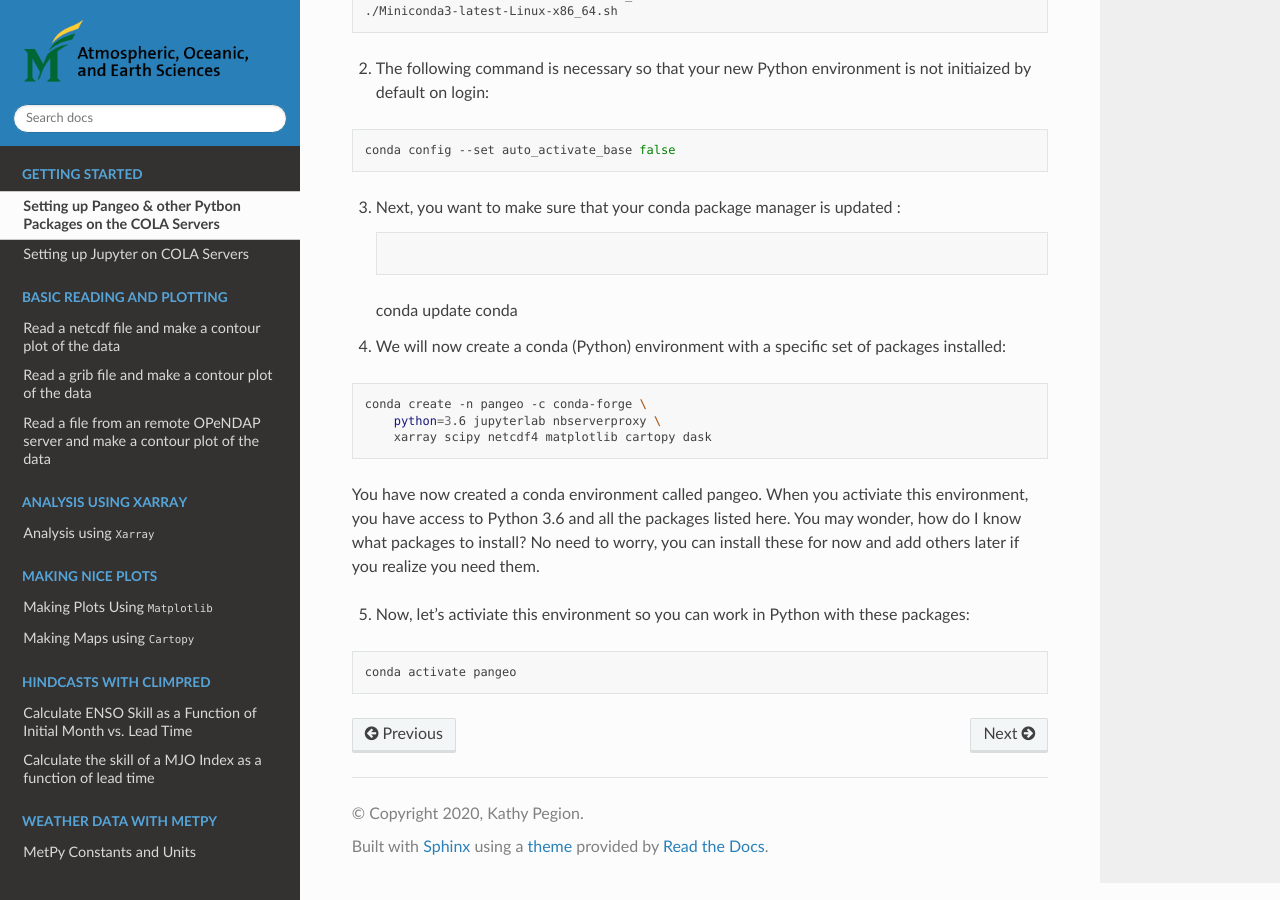
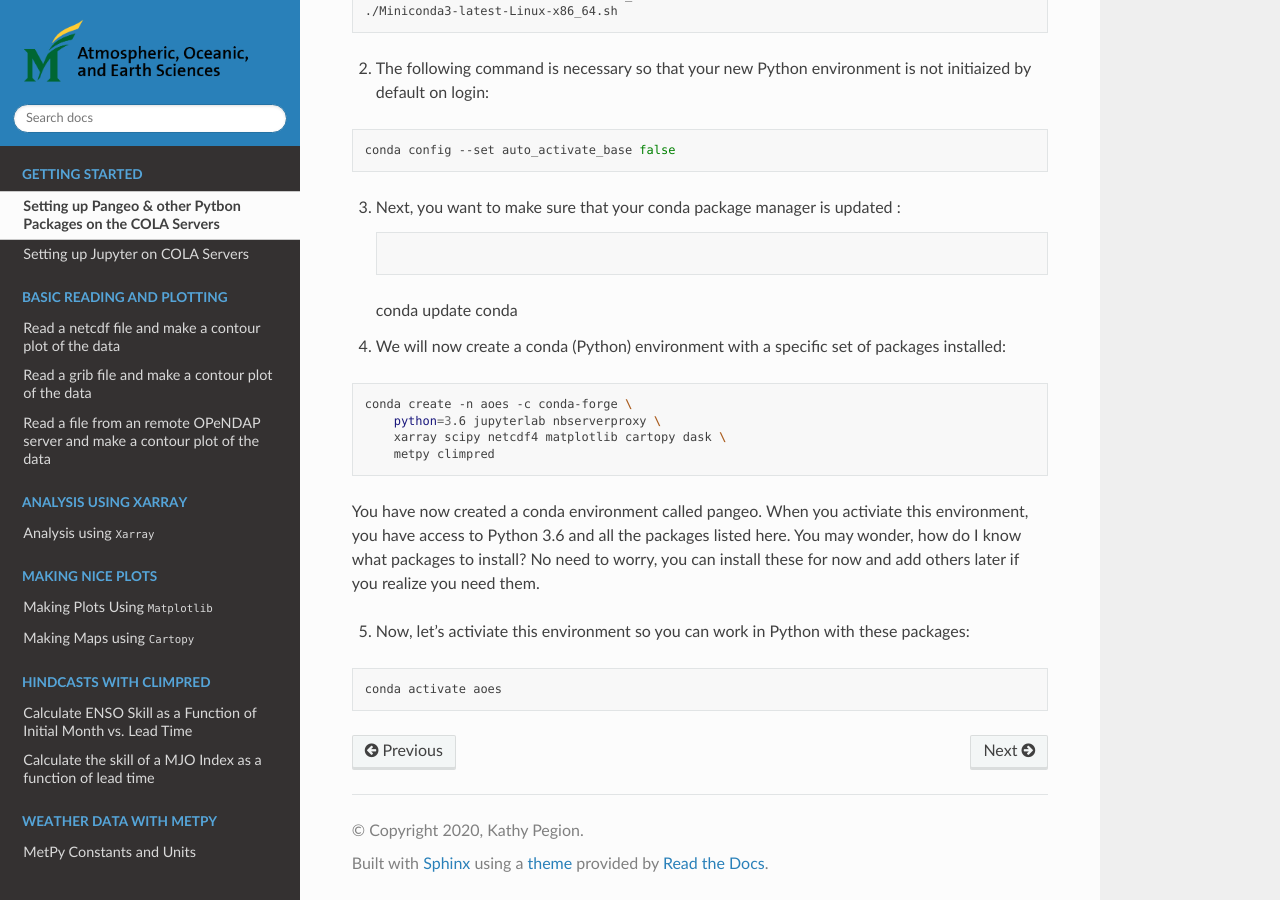
Before and after one commit to kpegion/Pangeo-at-AOES, a Sphinx documentation site: the page built from docs/source/setting-up-pangeo.rst, in a window 1280 px wide and 900 px high, scrolled down 674 px. Built offline with Sphinx 7.4.7 and the Read the Docs theme 2.0.0, drawn with Linux system fonts in a browser that asks for light colours; pages that are not in the unit, such as notebooks, are missing from menus.

Commit message:
update setting up pangeo

```diff
--- a/docs/source/setting-up-pangeo.rst
+++ b/docs/source/setting-up-pangeo.rst
@@ -35,9 +35,10 @@ I recommend installing your own version of miniconda (a mini version of Anaconda
 
 .. code-block:: bash
 
-   conda create -n pangeo -c conda-forge \
+   conda create -n aoes -c conda-forge \
        python=3.6 jupyterlab nbserverproxy \
-       xarray scipy netcdf4 matplotlib cartopy dask
+       xarray scipy netcdf4 matplotlib cartopy dask \
+       metpy climpred
 
 
 You have now created a conda environment called pangeo. When you activiate this environment, you have access to Python 3.6 and all the packages listed here.  You may wonder, how do I know what packages to install?  No need to worry, you can install these for now and add others later if you realize you need them.
@@ -46,4 +47,4 @@ You have now created a conda environment called pangeo. When you activiate this
 
 .. code-block:: bash
 
-   conda activate pangeo
+   conda activate aoes
```
